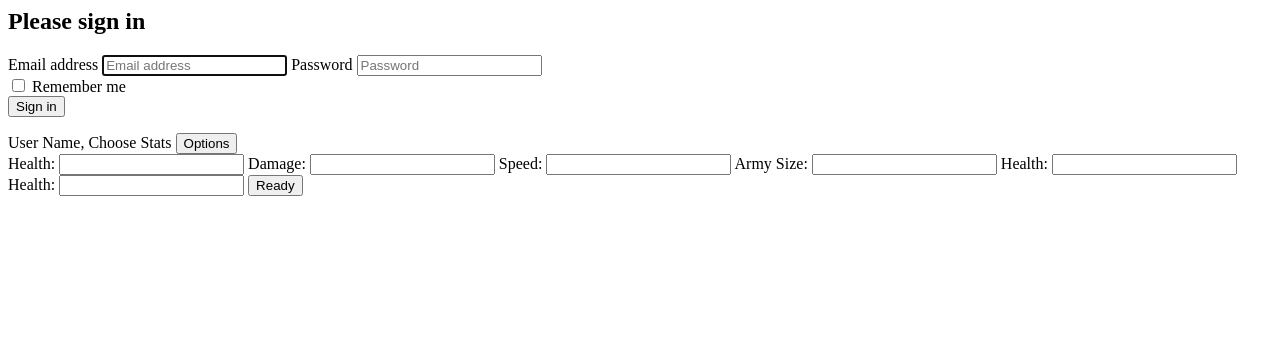
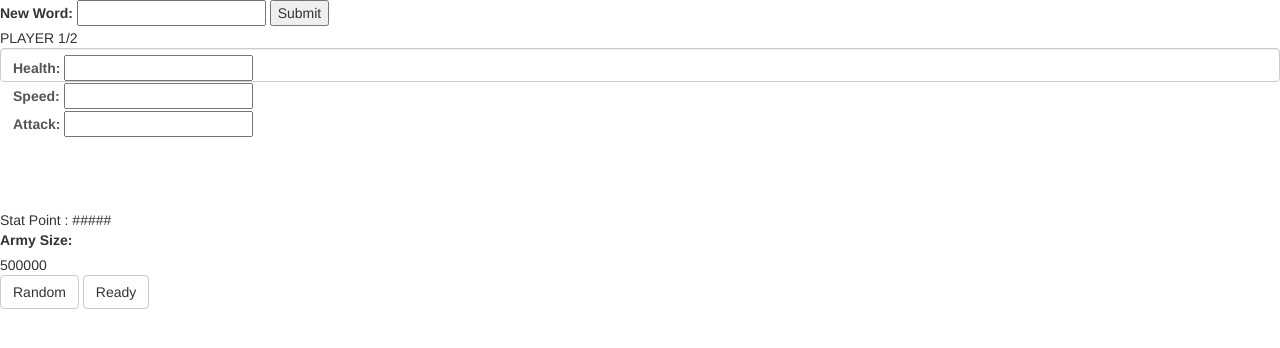
Before and after one commit to Ahad-Wasim/social-wars, a PHP site: page /views/battleStatus.php in a window 1280 px wide. Shown: the top 348 px of the page. Run offline with PHP 8.4, Linux system fonts and the light colour scheme; a stand-in replaces the project's code that opens the database connection; some libraries are stand-ins or nearby versions.

Commit message:
Added PlayerReady.php

```diff
--- /dev/null
+++ b/action/saveStats.php
@@ -0,0 +1,6 @@
+<pre><?php
+print($_POST);
+
+
+
+?></pre>
--- a/js/main.js
+++ b/js/main.js
@@ -1,71 +1,106 @@
 
-var server="https://api.flickr.com/";
-var services="services/rest?";
-var api_key="&api_key=403d5274ed5eb1c0131d74485aaa30dd";
-var method="&method=flickr.photos.search";
-var format="&format=json";
-var nojsoncallback="&nojsoncallback=1";
+// var server="https://api.flickr.com/";
+// var services="services/rest?";
+// var api_key="&api_key=403d5274ed5eb1c0131d74485aaa30dd";
+// var method="&method=flickr.photos.search";
+// var format="&format=json";
+// var nojsoncallback="&nojsoncallback=1";
 
 
-//make a variable, base_url, that represents your base flickr query, absent any method specific information.  It should include keys that:
-//prevent a json callback
-//supply the api key
-var base_flickr_url = server+services+api_key+format+nojsoncallback;
+// //make a variable, base_url, that represents your base flickr query, absent any method specific information.  It should include keys that:
+// //prevent a json callback
+// //supply the api key
+// var base_flickr_url = server+services+api_key+format+nojsoncallback;
 
-var photoArray = [];
-var totalPhotos = null;
-var totalPages = null;
+// var photoArray = [];
+// var totalPhotos = null;
+// var totalPages = null;
 
-function getRandomInt(min, max) {
-  return Math.floor(Math.random() * (max - min)) + min;
-}
+// function getRandomInt(min, max) {
+//   return Math.floor(Math.random() * (max - min)) + min;
+// }
 
-var createPhotoObject = function (photoArray) {
-	var photoObject = {};
-	var randomIndex = getRandomInt(1,9);
-	var selectedPhoto = photoArray[randomIndex];
-	var url = 'https://farm' + selectedPhoto.farm + '.staticflickr.com/' + selectedPhoto.server + '/' + selectedPhoto.id + '_' + selectedPhoto.secret + '_m.jpg'
-	photoObject.url = url;
-	photoObject.total = totalPhotos;
-	photoObject.pages = totalPages;
-	return photoObject;
-}
+// var createPhotoObject = function (photoArray) {
+// 	var photoObject = {};
+// 	var randomIndex = getRandomInt(1,9);
+// 	var selectedPhoto = photoArray[randomIndex];
+// 	var url = 'https://farm' + selectedPhoto.farm + '.staticflickr.com/' + selectedPhoto.server + '/' + selectedPhoto.id + '_' + selectedPhoto.secret + '_m.jpg'
+// 	photoObject.url = url;
+// 	photoObject.total = totalPhotos;
+// 	photoObject.pages = totalPages;
+// 	return photoObject;
+// }
 
 
-function getFlickr (){ // parameter inside function will be a battleInput
-	var battleInput = "cat"; //this will change to input reconstruct
-    //make a variable, search_method_parameter, that stores which method we are going to use for searching.  The key should be 'method', and the value should be the 'flickr.photos.search'.  Make sure to put a & before the key
-    var search_method_parameter = "&method=flickr.photos.search"
-	//make a variable, search_text_parameter, that defines what text we are going to use in our search.  The key will be text, and the value will be the search_val variable we defined above.  Make sure to put a & before the key
-	var search_text_parameter = "&text="+battleInput;
-	//narrow down the search of the
-	var pages = "&per_page=9";
-    //define a variable, search_url, that concatanates the base_flickr_url variable, the search_method_parameter variable, and the search_text_parameter variable
-    var search_url = base_flickr_url+search_method_parameter+search_text_parameter+pages;
-	$.ajax({
-		//set the url key to your search_url variable
-		url: search_url,
-		//We expect json back from the ajax call, tell ajax to expect it
-		dataType: 'json',
-		//allow crossDomain requests.  key crossDomain, value true
-		crossDomain: true,
-		//define our success handler
-		success: function(response){
-			totalPhotos = response.photos.total;
-			totalPages = response.photos.pages;
-			//set our photos variable to the appropriate information from the json.
-			photoArray = response.photos.photo;
-			//fire function to select random photo
-			console.log(createPhotoObject(photoArray));
-			//console.log(photoObject);
+// function getFlickr (){ // parameter inside function will be a battleInput
+// 	var battleInput = "cat"; //this will change to input reconstruct
+//     //make a variable, search_method_parameter, that stores which method we are going to use for searching.  The key should be 'method', and the value should be the 'flickr.photos.search'.  Make sure to put a & before the key
+//     var search_method_parameter = "&method=flickr.photos.search"
+// 	//make a variable, search_text_parameter, that defines what text we are going to use in our search.  The key will be text, and the value will be the search_val variable we defined above.  Make sure to put a & before the key
+// 	var search_text_parameter = "&text="+battleInput;
+// 	//narrow down the search of the
+// 	var pages = "&per_page=9";
+//     //define a variable, search_url, that concatanates the base_flickr_url variable, the search_method_parameter variable, and the search_text_parameter variable
+//     var search_url = base_flickr_url+search_method_parameter+search_text_parameter+pages;
+// 	$.ajax({
+// 		//set the url key to your search_url variable
+// 		url: search_url,
+// 		//We expect json back from the ajax call, tell ajax to expect it
+// 		dataType: 'json',
+// 		//allow crossDomain requests.  key crossDomain, value true
+// 		crossDomain: true,
+// 		//define our success handler
+// 		success: function(response){
+// 			totalPhotos = response.photos.total;
+// 			totalPages = response.photos.pages;
+// 			//set our photos variable to the appropriate information from the json.
+// 			photoArray = response.photos.photo;
+// 			//fire function to select random photo
+// 			console.log(createPhotoObject(photoArray));
+// 			//console.log(photoObject);
 
-		},	//end our success handler
-		//define our error handler.  Put the received data into the "response" variable.
-		error: function(response){
-			//console log out the response variable, and indicate we had an error
-			console.error("Error, something went wrong with the photo avatar");
-		}//end our error handler
-	}); //end our ajax call
+// 		},	//end our success handler
+// 		//define our error handler.  Put the received data into the "response" variable.
+// 		error: function(response){
+// 			//console log out the response variable, and indicate we had an error
+// 			console.error("Error, something went wrong with the photo avatar");
+// 		}//end our error handler
+// 	}); //end our ajax call
 
 
-}; //end our getFlickr function
+// }; //end our getFlickr function
+
+$(document).ready(function(){
+	//This AJAX call posts to playerReady.php
+
+	$("#ready_button").click(function(){
+		var stats = $("#stats");
+
+		var formData = {
+			health:stats.find("input[name=health]").val(),
+			attack:stats.find("input[name=attack]").val(),
+			speed:stats.find("input[name=speed]").val(),
+			army:$("#army_size").text(),
+
+		}
+
+		console.log(formData);
+	    $.ajax(
+	    {
+	        url: '../action/playerReady.php',
+	        data: formData,
+	        //dataType: 'json',
+	        cache: false,
+	        method: 'POST',
+	        success: function(data){
+	            //success is achieved!
+	            console.log("Added!");
+	        },
+	        error: function () {
+	            alert("Error!");
+	            console.log("error");
+	        },
+
+	    });
+	});
+});
--- a/views/battleStatus.php
+++ b/views/battleStatus.php
@@ -1,38 +1,45 @@
-<div class = "container" >
+<!DOCTYPE html>
+<html>
 
-<form class="form-signin loginPageSolo">
-        <h2 class="form-signin-heading">Please sign in</h2>
-        <label for="inputEmail" class="sr-only">Email address</label>
-        <input type="email" id="inputEmail" class="form-control" placeholder="Email address" required="" autofocus="">
-        <label for="inputPassword" class="sr-only">Password</label>
-        <input type="password" id="inputPassword" class="form-control" placeholder="Password" required="">
-        <div class="checkbox">
-          <label>
-            <input type="checkbox" value="remember-me"> Remember me
-          </label>
-        </div>
-        <button class="btn btn-lg btn-primary btn-block" type="submit">Sign in</button>
-</form>
-	  <div>User Name, Choose Stats
-		<button class = "btn btn-primary"> Options</button>
-	  </div>
+<link rel="stylesheet" href="https://maxcdn.bootstrapcdn.com/bootstrap/3.3.4/css/bootstrap.min.css">
 
-<div class = "container">
-	<form class = "form-control form-group ">
-		<label for = "status"> Health: </label>
-		<input type = "text">
-		<label for = "status"> Damage: </label>
-		<input type = "text">
-		<label for = "status"> Speed: </label>
-		<input type = "text">
-		<label for = "status"> Army Size: </label>
-		<input type = "text">
-		<label for = "status"> Health: </label>
-		<input type = "text">
-		<label for = "status"> Health: </label>
-		<input type = "text">
-		<button class = "btn btn-default"> Ready</button>
+<script src="https://ajax.googleapis.com/ajax/libs/jquery/2.1.3/jquery.min.js"></script>
 
+<script src="../js/main.js"></script>
+<script src="../js/login.js"></script>
+<script src="../js/battle.js"></script>
+<script src="../js/create.js"></script>
+<style>
+	.bottom_container {
+		margin-top: 10%;
+	}
+</style>
+<body>
+<div class="top_container">
+    <form>
+        <label for = "status"> New Word: </label>
+		<input type="text" id="new_word">
+    <button id="word_button" type="submit" value="submit">Submit</button>
+    <div class="playersrdy">PLAYER 1/2</div>
+    </form>
+</div>
+<div class = "mid_container">
+	<form class = "form-control form-group" id="stats">
+		<label for = "health"> Health: </label>
+		<input type = "text" id="health" name="health"> </br>
+		<label for = "speed"> Speed: </label>
+		<input type = "text" id="speed" name="speed"> </br>
+		<label for = "attack"> Attack: </label>
+		<input type = "text" id="attack" name="attack"> </br>
 	</form>
 </div>
+
+<div class="bottom_container">
+    <div id="total_stat">Stat Point : #####</div>
+    <label for="army">Army Size:</label>
+    <div id="army_size" name="army">500000</div>
+    <button class = "btn btn-default">Random</button>
+    <button class = "btn btn-default" id="ready_button">Ready</button>
 </div>
+</body>
+</html>
```
Also changed, not shown: action/playerReady.php (added, +31 -0 lines), action/login.php (deleted).
